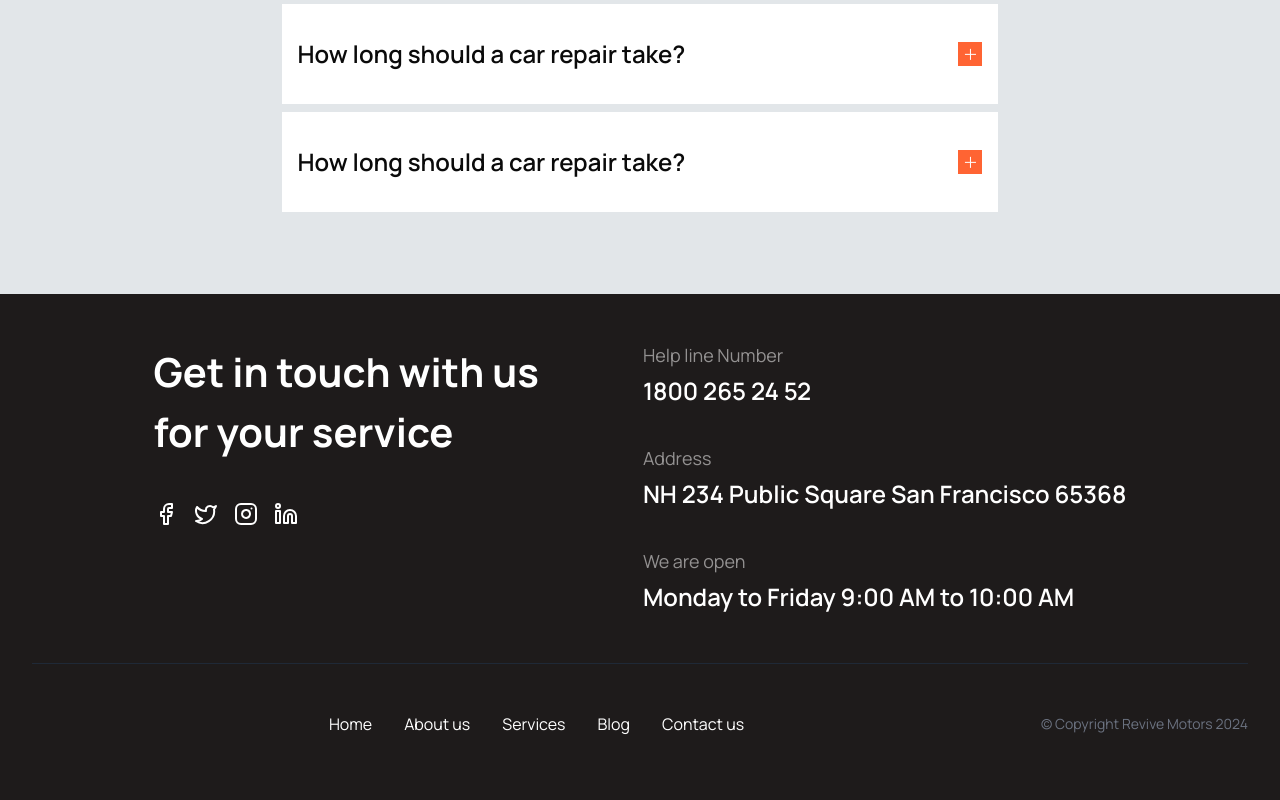
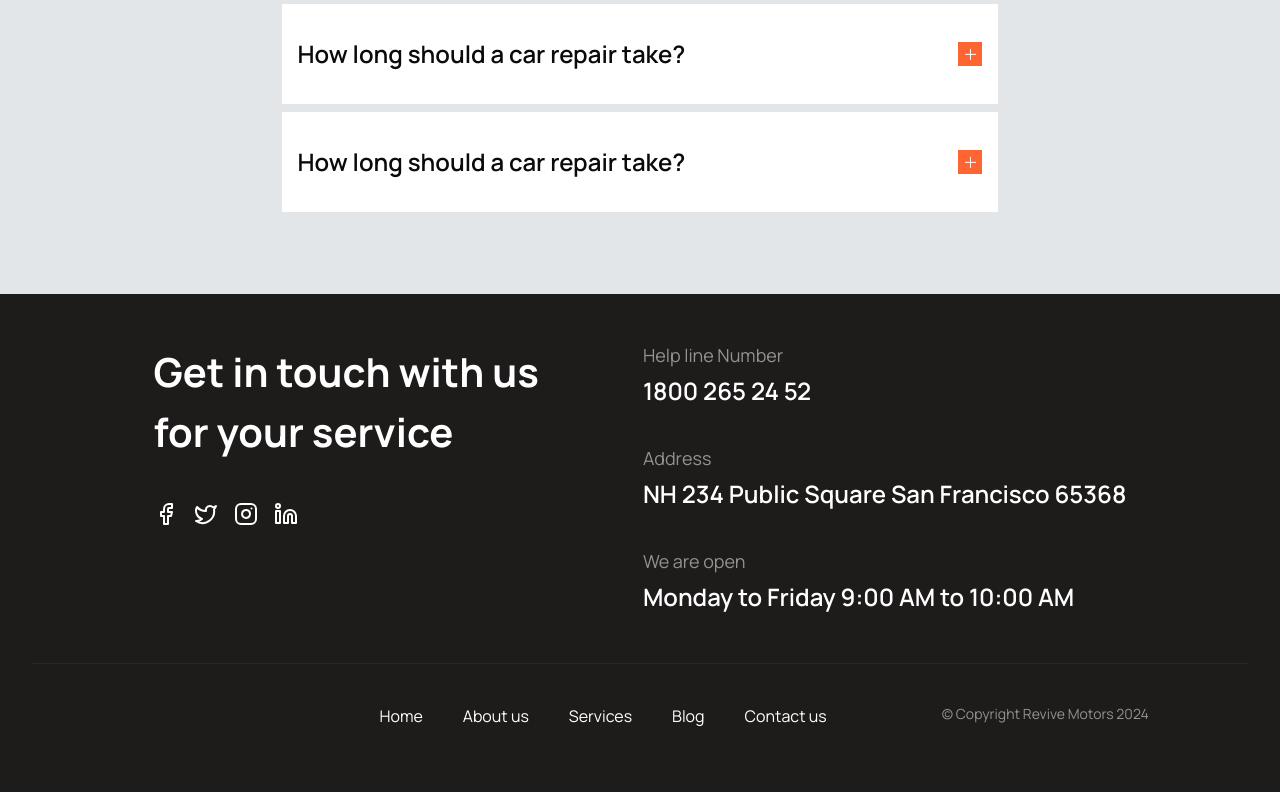
Before and after one commit to w3ngithub/revive-motors, a Next.js app: page / in a window 1280 px wide. Shown: the part 5623-6423 px from the top of the page. Built offline with nearby package versions, Linux system fonts and the light colour scheme.

Commit message:
fix: links fixed at footer

```diff
--- a/src/components/layouts/Footer.tsx
+++ b/src/components/layouts/Footer.tsx
@@ -37,9 +37,9 @@ const Footer = () => {
           ))}
         </div>
       </div>
-      <div className="mt-12 flex flex-row items-center justify-between border-t border-gray-800 pt-8 max-md:flex-col">
-        <div className="flex-1">
-          <ul className="flex flex-row flex-wrap items-center justify-center gap-8 p-4">
+      <div className="grid grid-cols-12 mt-12 border-t border-gray-800 max-md:grid-cols-1 ">
+        <div className="md:col-span-8 p-4 mt-6">
+          <ul className="flex flex-row justify-end gap-10 text-b2 max-md:justify-center max-sm:flex-col">
             {navigation.map((navItem, index) => (
               <li key={index}>
                 <Link href={navItem.href} className="hover:text-gray-300">
@@ -49,9 +49,9 @@ const Footer = () => {
             ))}
           </ul>
         </div>
-        <div>
-          <p className="text-right text-sm text-gray-500">{copyright}</p>
-        </div>
+        <p className="md:col-span-4 text-center text-sm text-customColor-grey p-4 mt-6">
+          {copyright}
+        </p>
       </div>
     </footer>
   );
--- a/src/json/footer.json
+++ b/src/json/footer.json
@@ -37,23 +37,23 @@
   "navigation": [
     {
       "label": "Home",
-        "href": "#"
+      "href": "/"
     },
     {
       "label": "About us",
-        "href": "#"
+      "href": "/about"
     },
     {
       "label": "Services",
-        "href": "#"
+      "href": "/services"
     },
     {
       "label": "Blog",
-        "href": "#"
+      "href": "/blog"
     },
     {
       "label": "Contact us",
-        "href": "#"
+      "href": "/contact"
     }
   ],
   "copyright": "© Copyright Revive Motors 2024"
```
Lines whose indentation alone changed are shown as unchanged.
